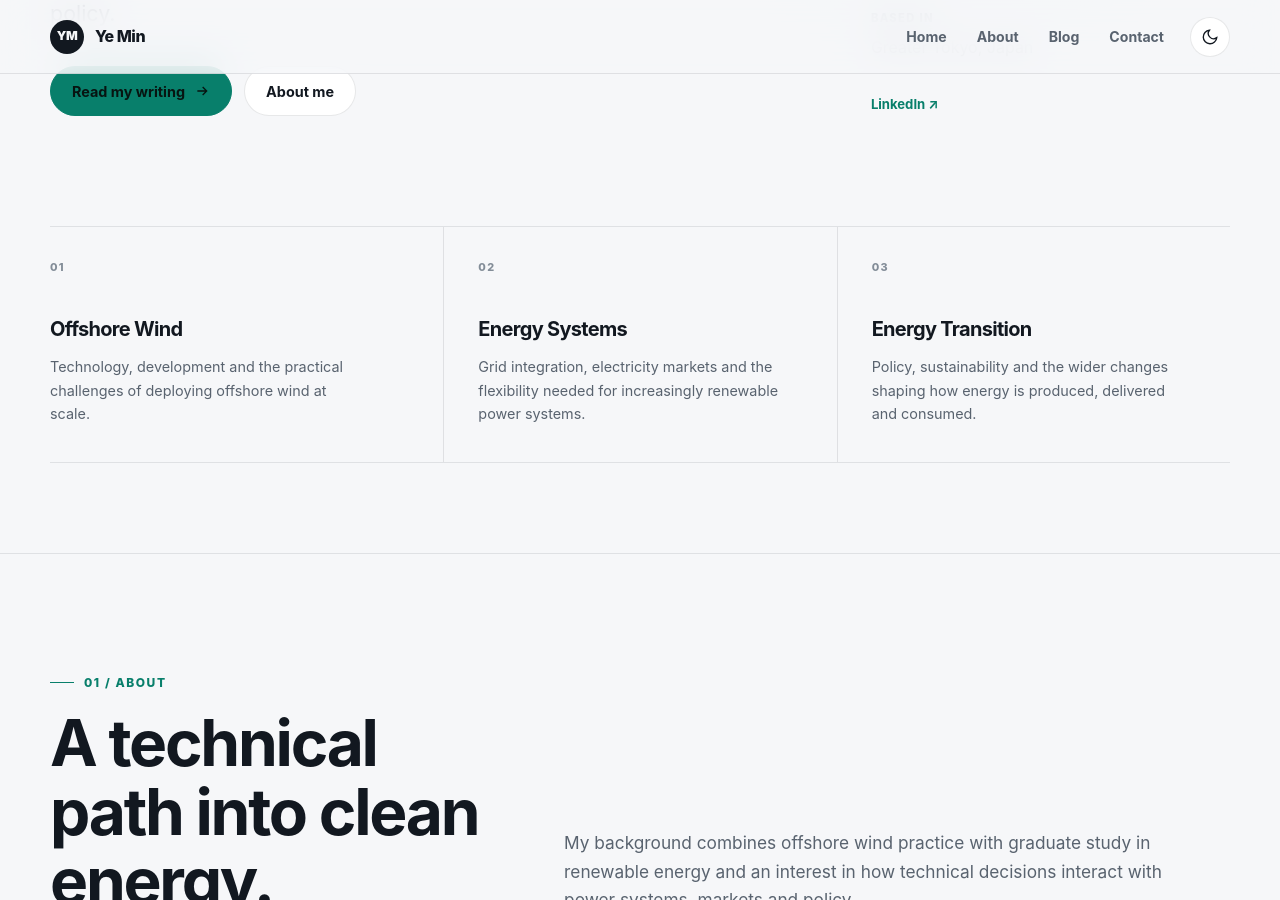
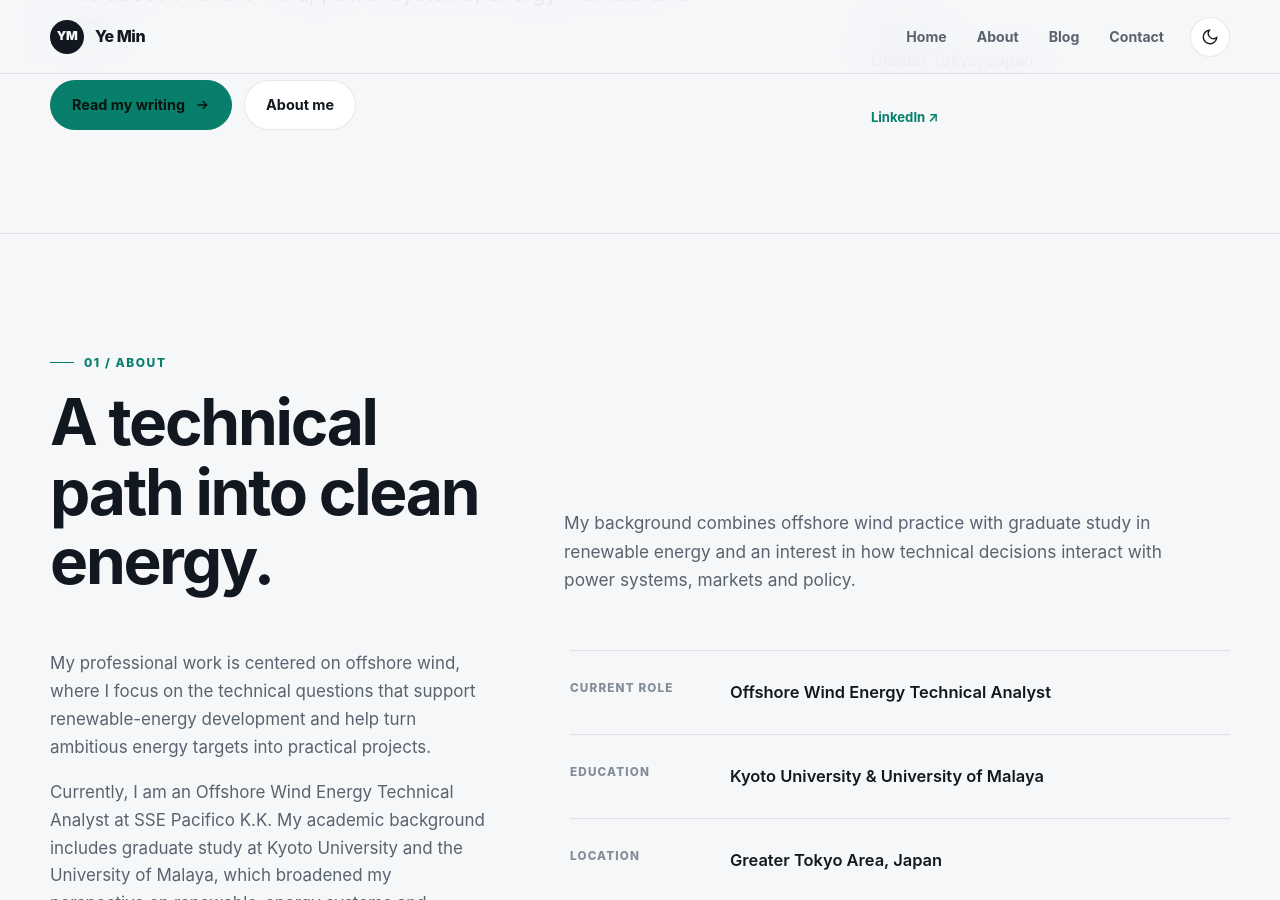
Before and after one commit to ym-yemin/Portfolio, a Jekyll site: the page built from index.html, in a window 1280 px wide and 900 px high, scrolled down 667 px. Built offline with Jekyll 4.4.1, drawn with Linux system fonts in a browser that asks for light colours.

Commit message:
Remove areas of focus section from index.html
Removed the areas of focus section from the homepage.

```diff
--- a/index.html
+++ b/index.html
@@ -102,45 +102,6 @@ description: Portfolio and writing by Ye Min — offshore wind energy profession
           </a>
 
         </aside>
-
-      </div>
-
-
-      <!-- Areas of focus -->
-      <div class="home-focus reveal">
-
-        <div class="focus-item">
-          <span class="focus-number">01</span>
-
-          <h3>Offshore Wind</h3>
-
-          <p>
-            Technology, development and the practical challenges
-            of deploying offshore wind at scale.
-          </p>
-        </div>
-
-        <div class="focus-item">
-          <span class="focus-number">02</span>
-
-          <h3>Energy Systems</h3>
-
-          <p>
-            Grid integration, electricity markets and the flexibility
-            needed for increasingly renewable power systems.
-          </p>
-        </div>
-
-        <div class="focus-item">
-          <span class="focus-number">03</span>
-
-          <h3>Energy Transition</h3>
-
-          <p>
-            Policy, sustainability and the wider changes shaping
-            how energy is produced, delivered and consumed.
-          </p>
-        </div>
 
       </div>
 
```
